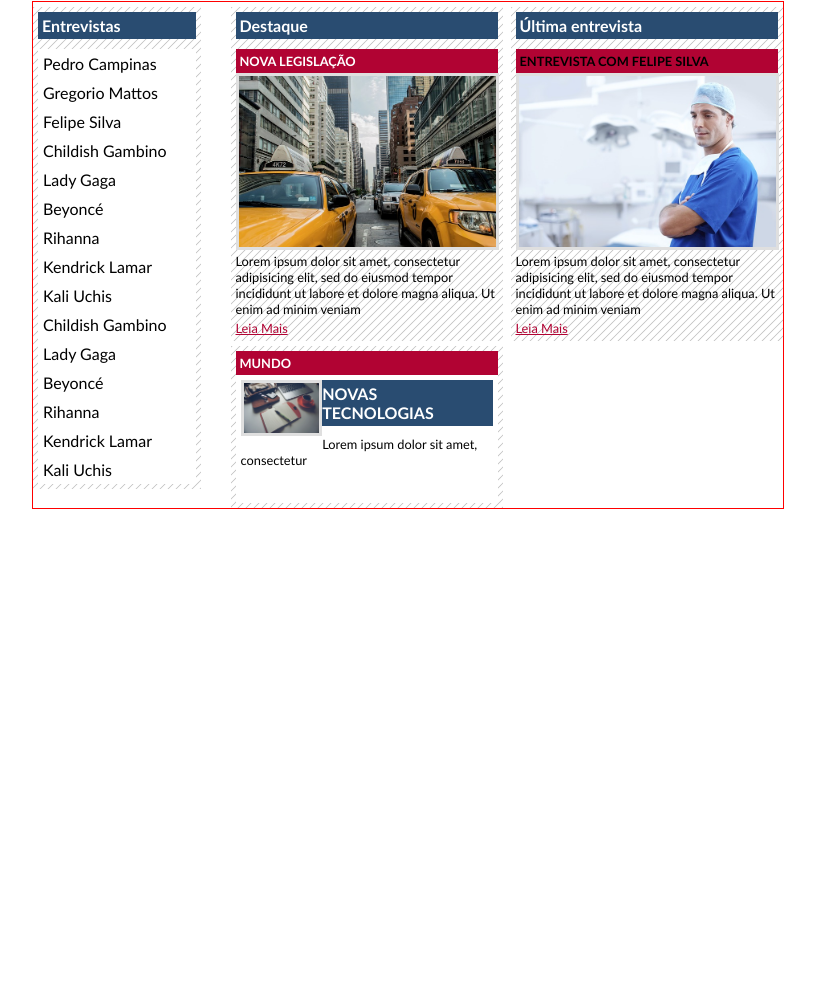
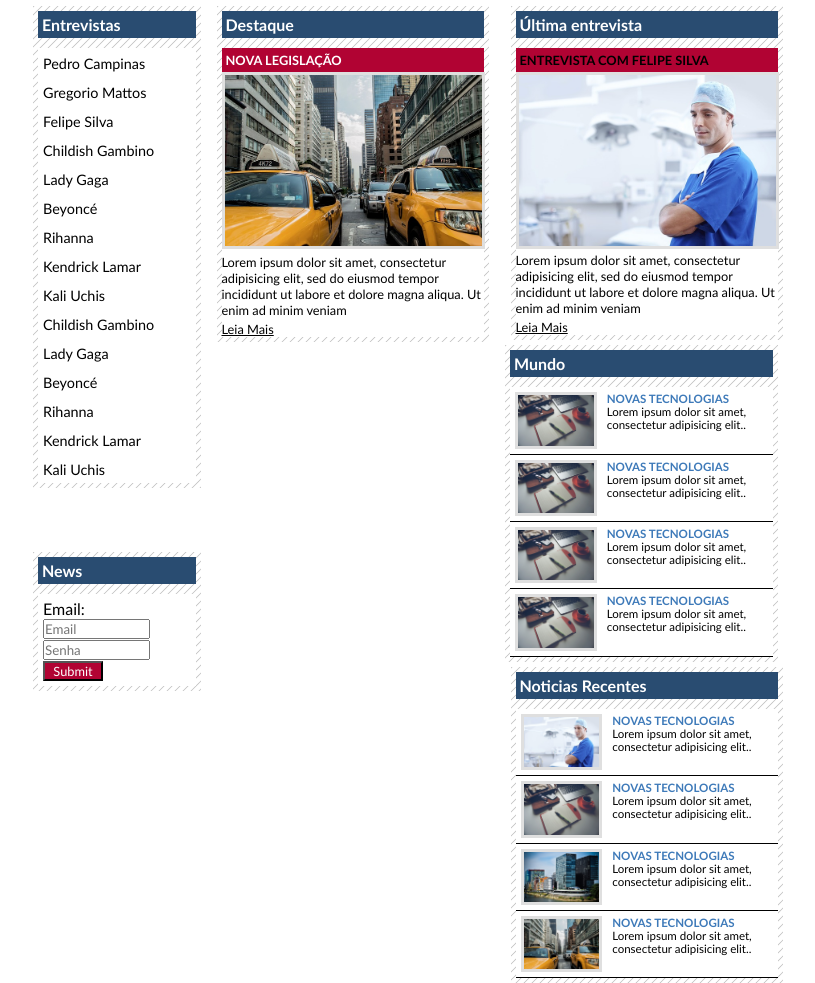
Before and after one commit to SamyNandes/Cidade-noticia, a plain HTML site: page index.html in a window 1280 px wide. Shown: the part 238-1221 px from the top of the page, without its empty margins (232-1047 px from the left). Before the commit the page ends 800 px from the top, so only its background shows below. Drawn offline with Linux system fonts and the light colour scheme.

Commit message:
segundo branch

```diff
--- a/index.html
+++ b/index.html
@@ -43,35 +43,131 @@
 			<div>
 			<h1>Nova Legislação</h1>
 			</div>
-			<img src="imagens/taxi.jpg" style="width: 98%;">
-			<p>Lorem ipsum dolor sit amet, consectetur adipisicing elit, sed do eiusmod tempor incididunt ut labore et dolore magna aliqua. Ut enim ad minim veniam<p>
+			<div class="color">
+			<img src="imagens/taxi.jpg" style="width: 98%; margin-bottom: 5px;">
+			<p>Lorem ipsum dolor sit amet, consectetur adipisicing elit, sed do eiusmod tempor incididunt ut labore et dolore magna aliqua. Ut enim ad minim veniam</p>
 			<div>
 			<a href="">Leia Mais</a>
 			</div>
+		</div>
 		</div>
 		<div class="barra-fim caixa">
 			<h1>Última entrevista</h1>
 			<div>
 			<h1 style="color: black;">Entrevista com Felipe Silva</h1>
 			</div>
+			<div class="color">
 			<img src="imagens/doutor.jpg" style="width: 98%;">
 			<p>Lorem ipsum dolor sit amet, consectetur adipisicing elit, sed do eiusmod tempor incididunt ut labore et dolore magna aliqua. Ut enim ad minim veniam<p>
 			<div>
 			<a href="">Leia Mais</a>
 			</div>
+			</div>
 		</div>
 		<div class="barra-centro caixa">
-			<div><h1>Mundo</h1></div>
+			<h1>Mundo</h1>
 			<ul>
 			    <li>
-			    	<img src="imagens/tecnologia.jpg" style="width: 30%; float: left;"><h1>NOVAS TECNOLOGIAS</h1><p>Lorem ipsum dolor sit amet, consectetur </p>
+			    	<a href="">
+			    		<div>
+				    		<img src="imagens/tecnologia.jpg" style="">
+				    	</div>
+				    		<h2>NOVAS TECNOLOGIAS</h2>
+				    		<p>Lorem ipsum dolor sit amet, consectetur adipisicing elit..</p>
+			    	</a>
+			    	<div style="clear: both;"></div>
 			    </li>
-			    <li></li>
-			    <li></li>
-			    <li></li>
+			    <li>
+			    	<a href="">
+				    		<div>
+				    		<img src="imagens/tecnologia.jpg" style="">
+				    	</div>
+				    		<h2>NOVAS TECNOLOGIAS</h2>
+				    		<p>Lorem ipsum dolor sit amet, consectetur adipisicing elit..</p>
+			    	</a>
+			    	<div style="clear: both;"></div>
+			    </li>
+			    <li>
+			    	<a href="">
+				    		<div>
+				    		<img src="imagens/tecnologia.jpg" style="">
+				    	</div>
+				    		<h2>NOVAS TECNOLOGIAS</h2>
+				    		<p>Lorem ipsum dolor sit amet, consectetur adipisicing elit..</p>
+			    	</a>
+			    	<div style="clear: both;"></div>
+			    </li>
+			    <li>
+			    	<a href="">
+				    		<div>
+				    		<img src="imagens/tecnologia.jpg" style="">
+				    	</div>
+				    		<h2>NOVAS TECNOLOGIAS</h2>
+				    		<p>Lorem ipsum dolor sit amet, consectetur adipisicing elit..</p>
+			    	</a>
+			    	<div style="clear: both;"></div>
+			    </li>
 			</ul>
+
 		</div>
+				<div class="barra-centro caixa direita">
+					<h1>Noticias Recentes</h1>
+			<ul>
+			    <li>
+			    	<a href="">
+			    		<div>
+				    		<img src="imagens/doutor.jpg" style="">
+				    	</div>
+				    		<h2>NOVAS TECNOLOGIAS</h2>
+				    		<p>Lorem ipsum dolor sit amet, consectetur adipisicing elit..</p>
+			    	</a>
+			    	<div style="clear: both;"></div>
+			    </li>
+			    <li>
+			    	<a href="">
+				    		<div>
+				    		<img src="imagens/tecnologia.jpg" style="">
+				    	</div>
+				    		<h2>NOVAS TECNOLOGIAS</h2>
+				    		<p>Lorem ipsum dolor sit amet, consectetur adipisicing elit..</p>
+			    	</a>
+			    	<div style="clear: both;"></div>
+			    </li>
+			    <li>
+			    	<a href="">
+				    		<div>
+				    		<img src="imagens/mundo.jpg" style="">
+				    	</div>
+				    		<h2>NOVAS TECNOLOGIAS</h2>
+				    		<p>Lorem ipsum dolor sit amet, consectetur adipisicing elit..</p>
+			    	</a>
+			    	<div style="clear: both;"></div>
+			    </li>
+			    <li>
+			    	<a href="">
+				    		<div>
+				    		<img src="imagens/taxi.jpg" style="">
+				    	</div>
+				    		<h2>NOVAS TECNOLOGIAS</h2>
+				    		<p>Lorem ipsum dolor sit amet, consectetur adipisicing elit..</p>
+			    	</a>
+			    	<div style="clear: both;"></div>
+			    </li>
+			</ul>
+				</div>
+				<div id="formulario" class="caixa">
+					<h1>News</h1>
+					<div class="padding color">
+					<form>
+						<label for="email">Email:</label>
+						<input type="text" name="email" id="email" placeholder="Email">
+						<input type="password" name="" placeholder="Senha">
+						<input type="submit" name="" placeholder="Logar" id="submit">
+					</form>
+				</div>
+				</div>
 		<div style="clear: both;"></div>
 	</div>
+
 </body>
 </html>
--- a/style.css
+++ b/style.css
@@ -1,7 +1,7 @@
 *{
 	padding: 0px;
 	margin: 0px;
-	font-family: Trebuchet MS ;
+	font-family: "Trebuchet MS", Helvetica, sans-serif;
 	text-decoration: none;
 	list-style: none;
 }
@@ -43,7 +43,6 @@ body{
 	margin: 0px auto;
 	width: 750px;
 	font-size: 1em;
-	border: red solid 1px;
 }
 
 .caixa div a{
@@ -71,6 +70,9 @@ body{
 .caixa p{
 	font-size: 0.8em;
 }
+.color{
+	background-color: white;
+}
 .caixa{
 	margin-top: 5px;
 	padding: 5px;
@@ -80,22 +82,17 @@ body{
 	padding: 5px;
 	background-color: white;
 }
+.barra-fim a:visited, a:link{
+	color: black;
+	font-size: 0.9em;
+}
+.barra-fim{
+	width: 35%;
+	float: right;
+}
 .barra-lateral{
-	background-color: red;
 	float: left;
 	width: 21%
-}
-.barra-centro{
-	margin-left:30px ;
-	width: 35%;
-	background-color: green;
-	float: left;
-}
-
-.barra-fim{
-	width: 35%;
-	background-color: blue;
-	float: right;
 }
 .barra-lateral a:visited, a:link{
 	color: black;
@@ -105,4 +102,45 @@ body{
 	color: black;
 	background: url(imagens/marcador.png) no-repeat center left;
 }
+.barra-centro ul li{
+	border-bottom: solid 0.1px black ;
+}
+.barra-centro{
+	margin-left: 16px ;
+	width: 35%;
+	float: left;
+}
+.barra-centro a:visited, a:link{
+	color: black;
+	font-size: 0.9em;
+}
+.barra-centro h2 {
+	color: #3e7ab9;
+	font-size: 0.8em;
+}
+.barra-centro div img{
+	margin-right: 10px;
+	width: 30%;
+	float: left;
+}
+.direita{
+	float: right;
+}
+#formulario{
+	margin-top: -110px;
+	width: 21%;
+	float: left;
+}
+.padding{
+	padding: 5px;
+}
+#formulario form input{
+	width: 70%;
+}
+#submit{
+	width: 60px !important;
+	font-size: 0.8em;
+	color: #fff	;
+ 	background-color: #b10333;
+}
 /*Fim conteudo*/
```
